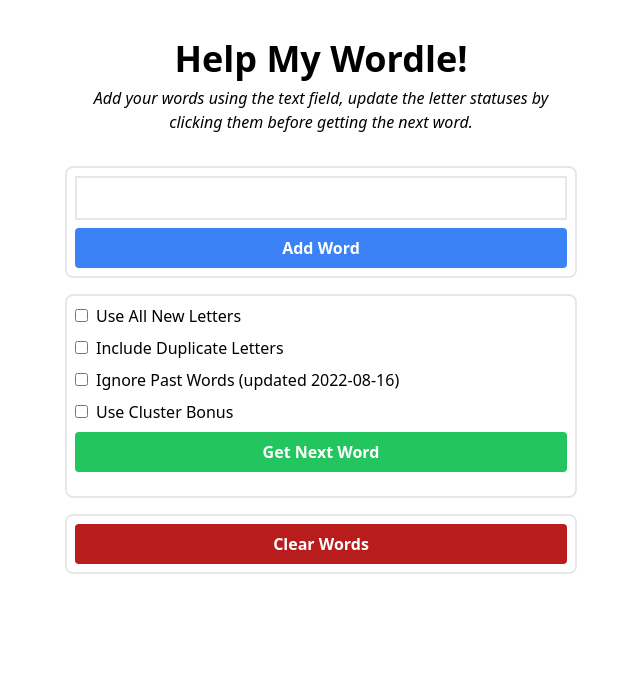
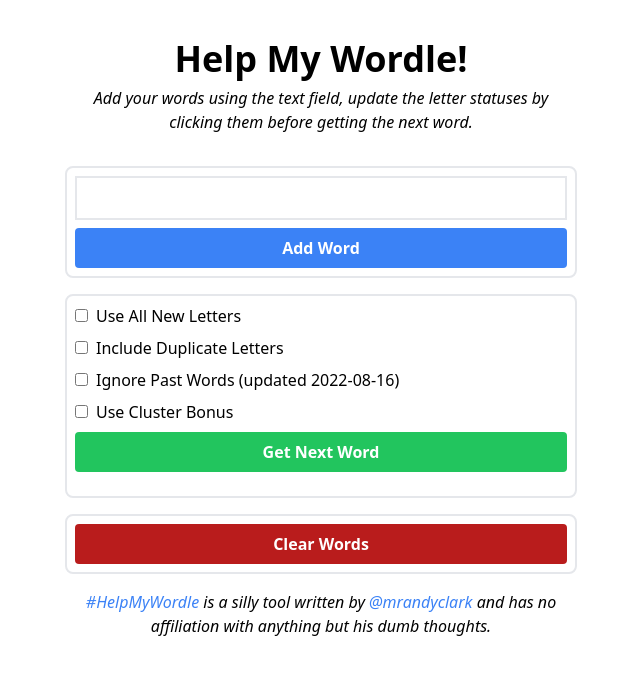
Before and after one commit to mrandyclark/wordle-helper, a Next.js app: page / in a window 1280 px wide. Shown: the top 674 px of the page, without its empty margins (319-959 px from the left). Built offline with nearby package versions, Linux system fonts and the light colour scheme.

Commit message:
add disclaimer

```diff
--- a/pages/index.js
+++ b/pages/index.js
@@ -213,6 +213,39 @@ export default function Home() {
 						text="Clear Words"
 					/>
 				</div>
+
+				<div className="italic my-4 text-center">
+
+					<a
+						className="text-blue-500"
+						href="https://twitter.com/hashtag/helpmywordle"
+						rel="noreferrer"
+						target="_blank"
+					>
+						#HelpMyWordle
+					</a>
+					<Typography
+						component="span"
+						variant="body"
+					>
+						{' '}is a silly tool written by{' '}
+					</Typography>
+					<a
+						className="text-blue-500"
+						href="https://twitter.com/mrandyclark"
+						rel="noreferrer"
+						target="_blank"
+					>
+						@mrandyclark
+					</a>
+					<Typography
+						component="span"
+						variant="body"
+					>
+						{' '}and has no affiliation with anything but his dumb thoughts.
+					</Typography>
+
+				</div>
 			</main>
 		</div>
 	);
```
